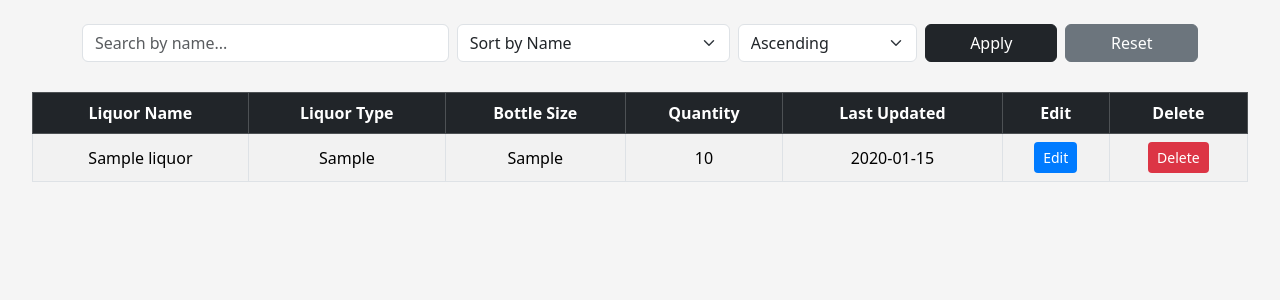
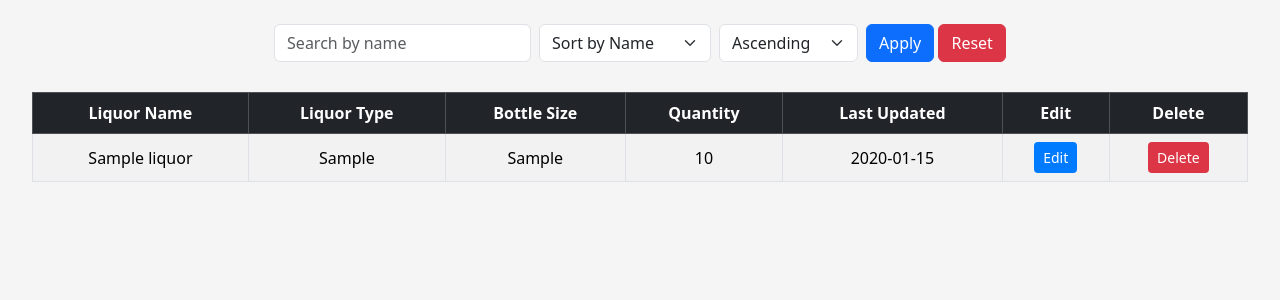
Before and after one commit to davidalevargas7/Jue-Lan-Liquor-Inventory, a Flask app: page / in a window 1280 px wide. Shown: the part 66-366 px from the top of the page. Run offline with Flask 3, Linux system fonts and the light colour scheme; tables that the repository leaves empty hold one stand-in row (values such as "Sample post").

Commit message:
Updated index.html with working filters and stylized buttons

```diff
--- a/templates/index.html
+++ b/templates/index.html
@@ -4,10 +4,8 @@
     <meta charset="UTF-8">
     <title>Jue Lan Club Liquor Inventory</title>
     <meta name="viewport" content="width=device-width, initial-scale=1">
-
     <!-- Bootstrap CSS -->
     <link href="https://cdn.jsdelivr.net/npm/bootstrap@5.3.3/dist/css/bootstrap.min.css" rel="stylesheet">
-
     <style>
         body {
             background-color: #f5f5f5;
@@ -44,7 +42,7 @@
 <body>
 
 <nav class="navbar navbar-expand-lg navbar-dark bg-dark px-4">
-    <a class="navbar-brand d-flex align-items-center" href="/">
+    <a class="navbar-brand d-flex align-items-center" href="#">
         <img src="{{ url_for('static', filename='jue_lan_club_logo.png') }}" alt="Jue Lan Club Logo" style="height: 40px;">
         <span class="fw-bold text-white">Jue Lan Club</span>
     </a>
@@ -56,29 +54,27 @@
     </div>
 </nav>
 
-<div class="container mt-4">
-    <form method="get" action="{{ url_for('index') }}">
-        <div class="row g-2 align-items-end">
-            <div class="col-md-4">
-                <input type="text" class="form-control" name="search" placeholder="Search by name..." value="{{ search_query }}">
+<div class="container my-4">
+    <form method="GET" action="{{ url_for('index') }}" class="row g-2 align-items-center justify-content-center">
+        <div class="col-sm-auto">
+            <input type="text" name="search" class="form-control" placeholder="Search by name" value="{{ search_query }}">
         </div>
-            <div class="col-md-3">
+        <div class="col-sm-auto">
             <select name="sort_by" class="form-select">
                 <option value="name" {% if sort_by == 'name' %}selected{% endif %}>Sort by Name</option>
                 <option value="type" {% if sort_by == 'type' %}selected{% endif %}>Sort by Type</option>
                 <option value="quantity" {% if sort_by == 'quantity' %}selected{% endif %}>Sort by Quantity</option>
             </select>
         </div>
-            <div class="col-md-2">
+        <div class="col-sm-auto">
             <select name="order" class="form-select">
                 <option value="asc" {% if order == 'asc' %}selected{% endif %}>Ascending</option>
                 <option value="desc" {% if order == 'desc' %}selected{% endif %}>Descending</option>
             </select>
         </div>
-            <div class="col-md-3 d-flex">
-                <button type="submit" class="btn btn-dark me-2 w-100">Apply</button>
-                <a href="{{ url_for('index') }}" class="btn btn-secondary w-100">Reset</a>
-            </div>
+        <div class="col-sm-auto">
+            <button type="submit" class="btn btn-primary">Apply</button>
+            <a href="{{ url_for('index') }}" class="btn btn-danger">Reset</a>
         </div>
     </form>
 </div>
@@ -113,10 +109,6 @@
                     </form>
                 </td>
             </tr>
-            {% else %}
-            <tr>
-                <td colspan="7" class="text-center text-muted">No liquors found.</td>
-            </tr>
             {% endfor %}
         </tbody>
     </table>
```
Lines whose indentation alone changed are shown as unchanged.
